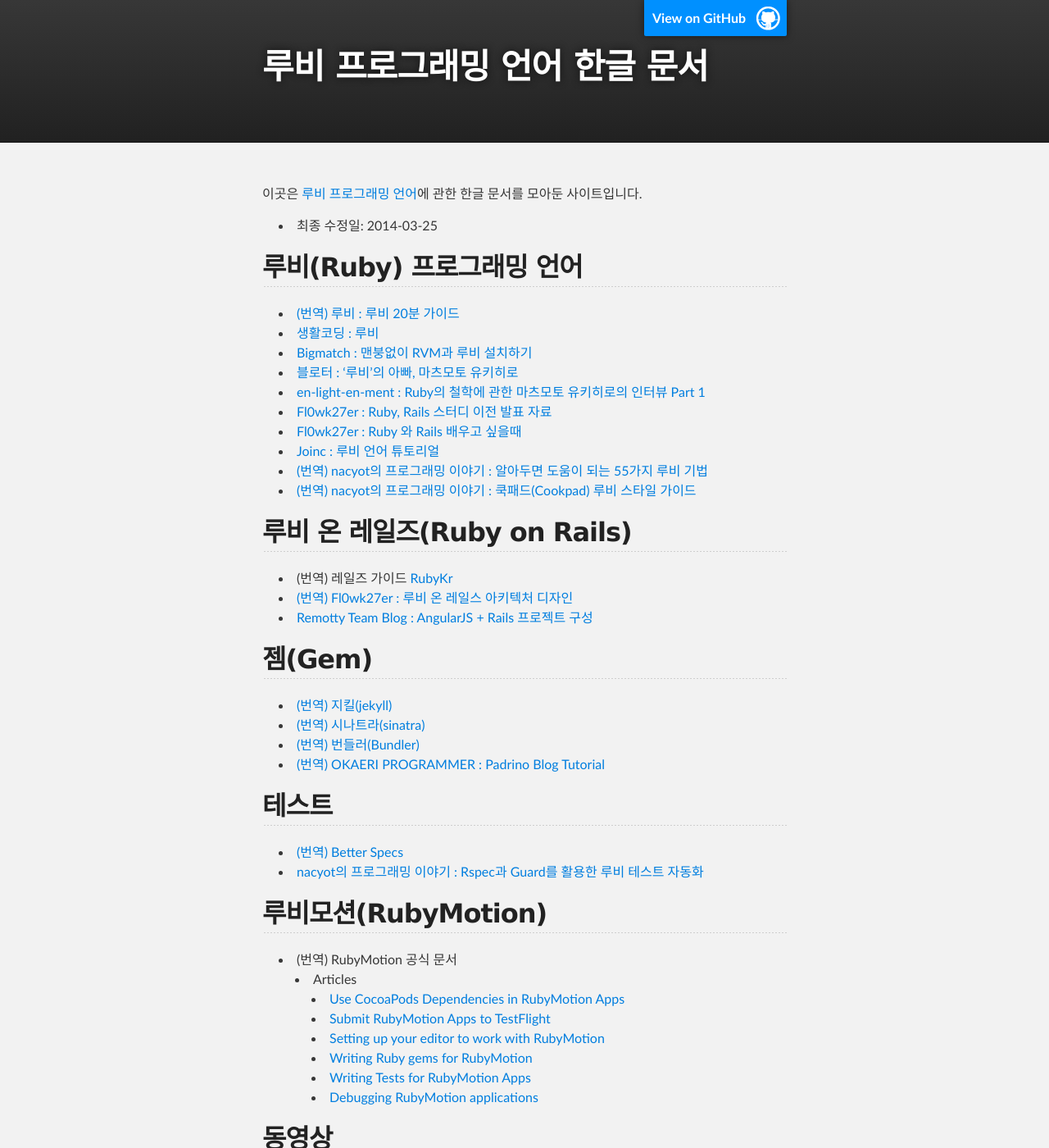
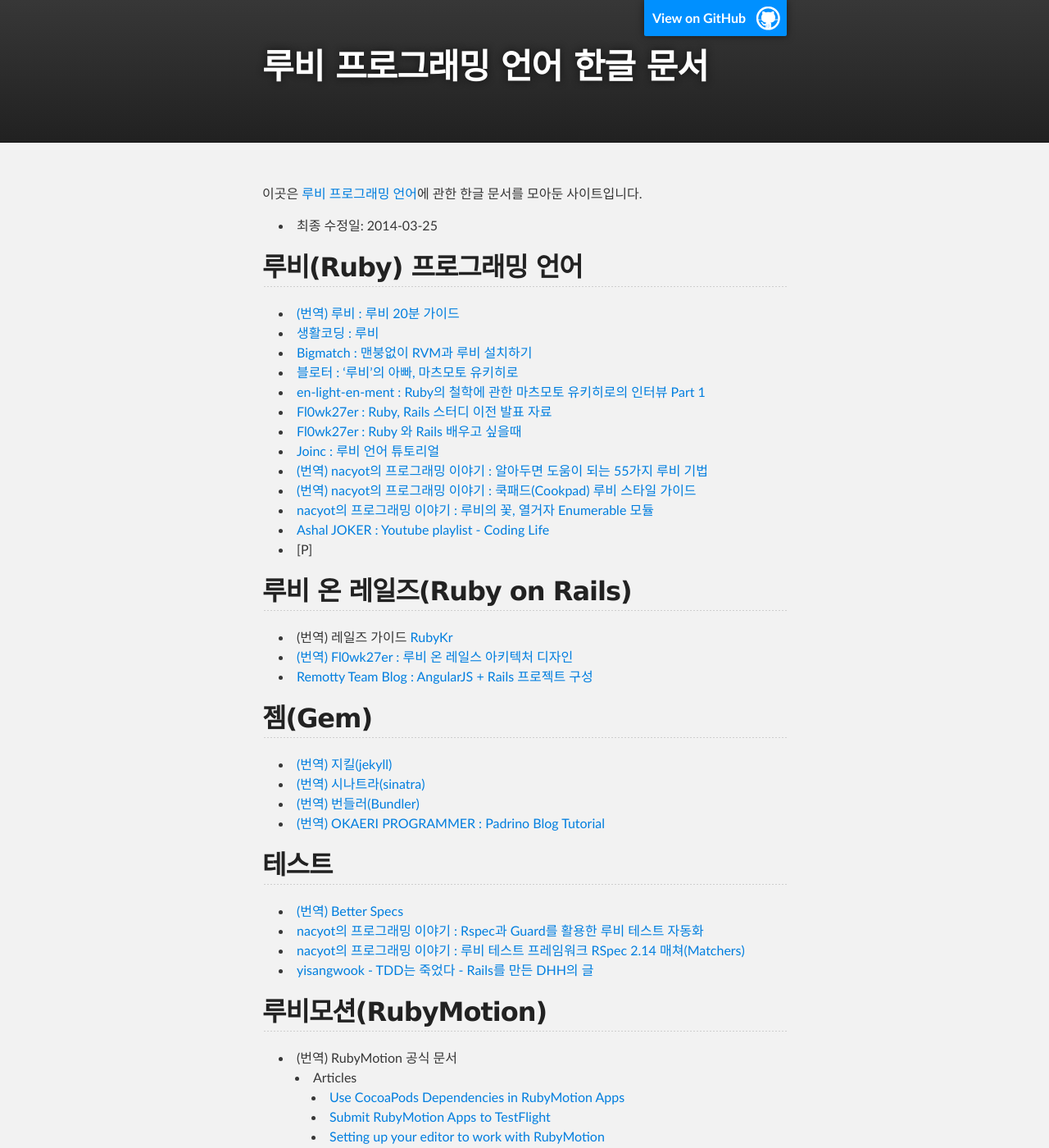
Before and after one commit to rubykr/rubykr.github.io, a Jekyll site: the page built from index.md, in a window 1280 px wide and 1400 px high. Shown: the whole window at 82% size. Built offline with Jekyll 4.4.1, drawn with Linux system fonts in a browser that asks for light colours; Markdown is read by kramdown in place of the engine named in the settings.

Commit message:
Add some link to index.md

```diff
--- a/index.md
+++ b/index.md
@@ -19,6 +19,9 @@
 - [Joinc : 루비 언어 튜토리얼](http://www.joinc.co.kr/modules/moniwiki/wiki.php/Site/Ruby/Tutorial01)
 - [(번역) nacyot의 프로그래밍 이야기 : 알아두면 도움이 되는 55가지 루비 기법](https://gist.github.com/nacyot/7624036)
 - [(번역) nacyot의 프로그래밍 이야기 : 쿡패드(Cookpad) 루비 스타일 가이드](http://blog.nacyot.com/articles/2014-03-23-cookpad-ruby-styleguide/)
+- [nacyot의 프로그래밍 이야기 : 루비의 꽃, 열거자 Enumerable 모듈](http://blog.nacyot.com/articles/2014-04-19-ruby-enumerable/)
+- [Ashal JOKER : Youtube playlist - Coding Life](http://www.youtube.com/playlist?list=PLbdtsbZUwdeSAjccModOzFREAyX9W4Jh-)
+- [P]
 
 ## 루비 온 레일즈(Ruby on Rails)
 
@@ -38,6 +41,8 @@
 
 - [(번역) Better Specs](http://betterspecs.org/ko)
 - [nacyot의 프로그래밍 이야기 : Rspec과 Guard를 활용한 루비 테스트 자동화](http://blog.nacyot.com/articles/2013-10-02-ruby-test-automation-with-rspec-and-guard/)
+- [nacyot의 프로그래밍 이야기 : 루비 테스트 프레임워크 RSpec 2.14 매쳐(Matchers)](http://blog.nacyot.com/articles/2014-04-07-rspec-matchers/)
+- [yisangwook - TDD는 죽었다 - Rails를 만든 DHH의 글](http://yisangwook.tumblr.com/post/83725422949/tdd-is-dead-long-live-testing)
 
 ## 루비모션(RubyMotion)
 
```
